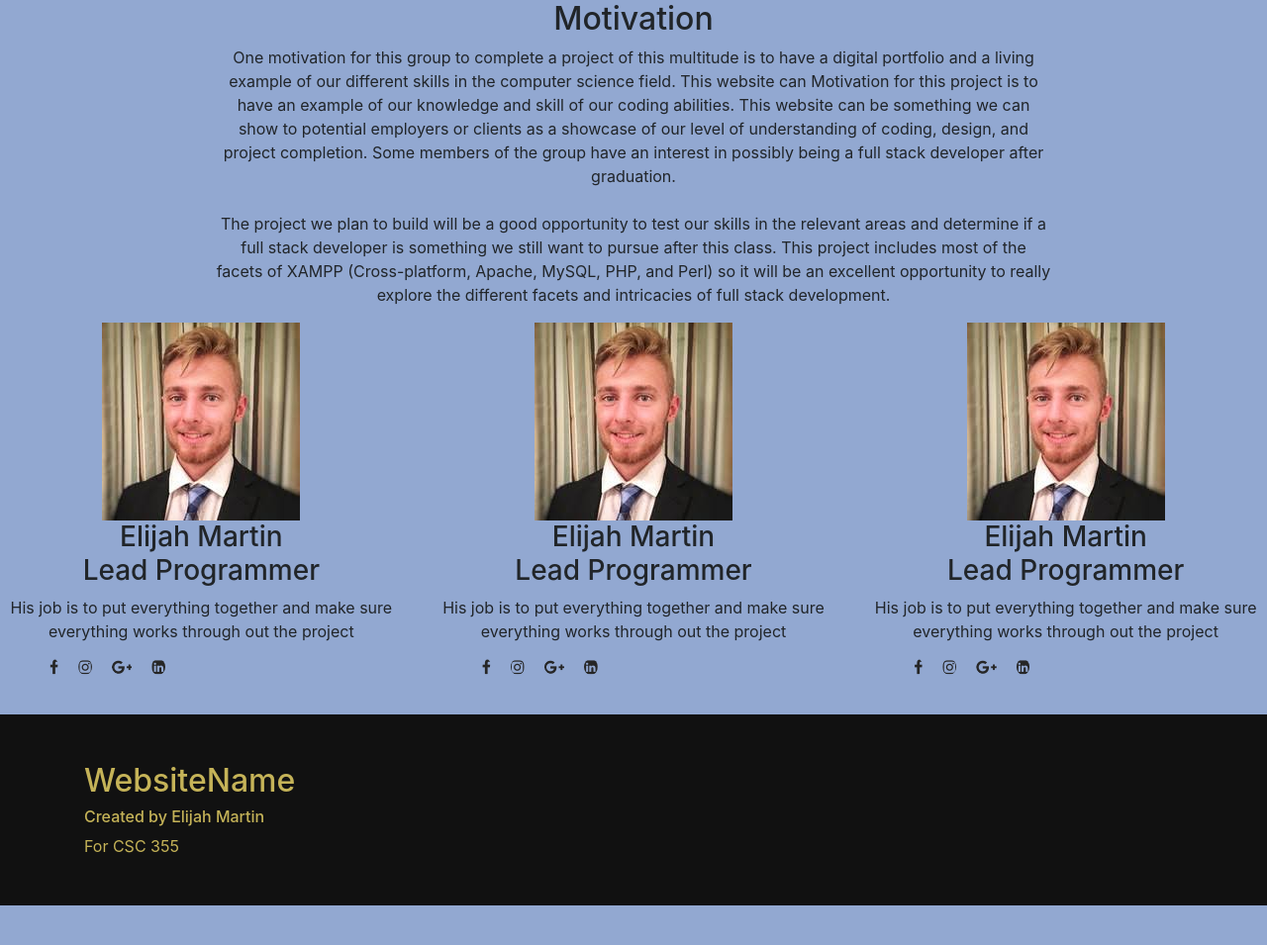
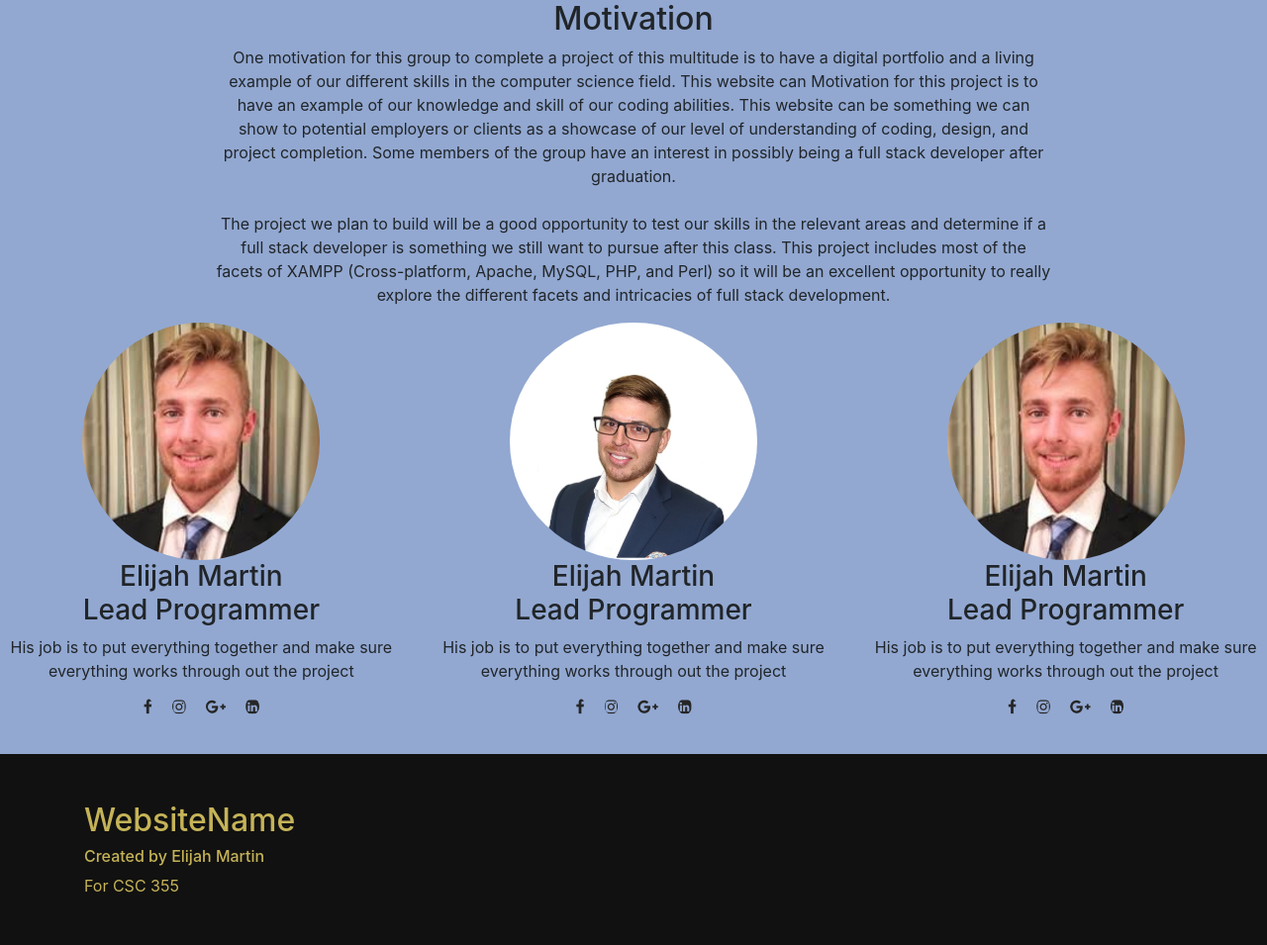
Before and after one commit to trevorengstrom/webDBdev, a PHP site: page /HomePageV2.html in a window 1280 px wide. Shown: the part 1016-1971 px from the top of the page at 99% size. Before the commit the page ends 1931 px from the top, so only its background shows below. Run offline with PHP 8.4, Linux system fonts and the light colour scheme; some libraries are stand-ins or nearby versions.

Commit message:
Centered logos
Centered logos. Made the pictures circular to help me identify center. Feel free to change them back if you want.

```diff
--- a/HomePageV2.html
+++ b/HomePageV2.html
@@ -108,7 +108,7 @@
 						<div class="col-sm-4">
 							<div class="imgBx">
 								<a href="ElijahWebPage.html">
-								<img src="images1.jpg" class="img-fluid">
+								<img src="trevor.png" class="img-fluid">
 								</a>
 							</div>
 							<div class="content">
--- a/IconStylePage.css
+++ b/IconStylePage.css
@@ -50,8 +50,16 @@ ul li a:hover:before
 }
 
 .team img {
-  display: block;
-  margin: auto;
+	display: block;
+	margin: auto;
+	border-radius: 50%;
+	height: 15em;
+}
+
+.team ul {
+	display: flex;
+	justify-content: center;
+    padding: 0;
 }
 
 .team ul li i {
@@ -61,7 +69,7 @@ ul li a:hover:before
 }
 
 footer {
-  padding: 3em 0;
-  background: #111;
+	padding: 3em 0;
+	background: #111;
     color: #C5B358;
 }
```
